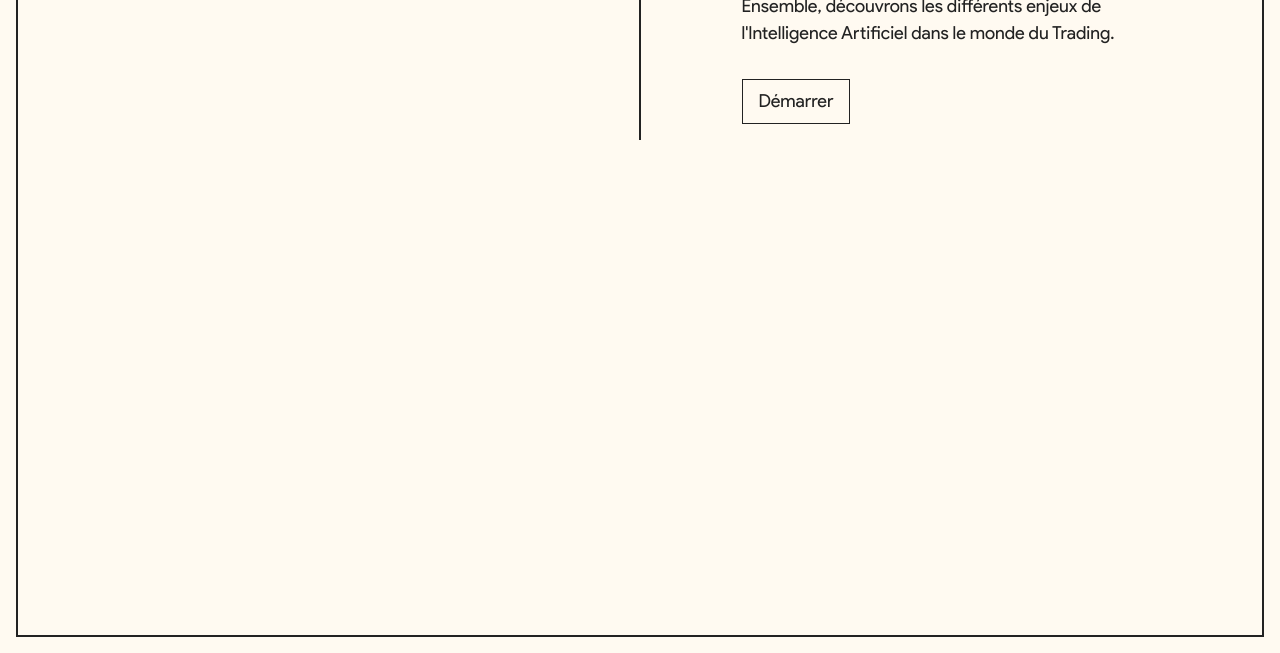
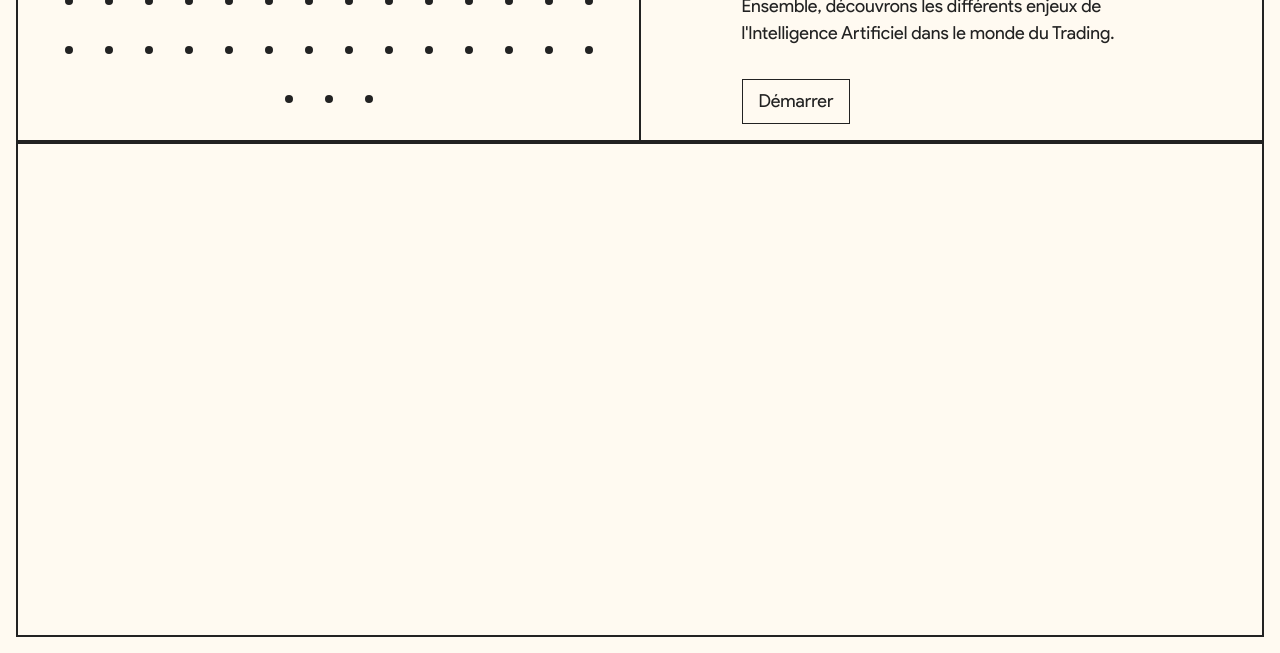
Before and after one commit to ggxm-ecv/Trading_And_AI, a website built with Parcel: page index.html in a window 1280 px wide. Shown: the part 147-800 px from the top of the page. Built offline with nearby package versions, Linux system fonts and the light colour scheme.

Commit message:
avancement step 1 pattern

```diff
--- a/index.html
+++ b/index.html
@@ -84,12 +84,22 @@
           </div>
         </div>
         <div class="step-1__pattern">
-
+          <div class="step-1__pattern-wrap"></div>
         </div>
       </div>
+
+      <div class="step step-2">
+
+      </div>
+
+      <div class="step step-3">
+
+      </div>
     </div>
+
   </main>
 
+  <script src="https://ajax.googleapis.com/ajax/libs/jquery/3.5.1/jquery.min.js"></script>
   <script src="js/vendor/modernizr-3.11.2.min.js"></script>
   <script src="js/plugins.js"></script>
   <script src="js/main.js"></script>
--- a/js/main.js
+++ b/js/main.js
@@ -2,7 +2,7 @@
 // Main
 *********************/
 
-/* Switch Color Mode */
+/********* Switch Color Mode *********/
 
 document.querySelector('[data-switch-color]').addEventListener('click', function() {
   document.body.classList.toggle('dark-mode');
@@ -11,3 +11,56 @@ document.querySelector('[data-switch-color]').addEventListener('click', function
   });
 
 });
+
+/********* Step 1 : Experimental Pattern *********/
+
+// Generate Items inside Pattern
+
+let patternWidth = document.querySelector('.step-1__pattern-wrap').offsetWidth;
+let patternHeight = document.querySelector('.step-1__pattern-wrap').offsetHeight;
+
+let itemsPerRow = Math.floor(patternWidth / 40);
+let itemsPerColumn = Math.floor(patternHeight / 40);
+
+let nbItems = itemsPerRow * itemsPerColumn;
+
+
+function insertItemsToPattern(nbItems) {
+
+  let pattern = document.querySelector('.step-1__pattern-wrap');
+
+  while (nbItems > 0) {
+
+    let item = document.createElement('div');
+    item.classList.add('step-1__pattern-item');
+    let itemInner = document.createElement('div');
+    itemInner.classList.add('step-1__pattern-item-inner');
+    item.appendChild(itemInner);
+
+    pattern.appendChild(item);
+
+    nbItems--;
+  }
+
+}
+
+insertItemsToPattern(nbItems);
+
+// Items Animation
+
+// (function() {
+//
+//     let mX, mY, distance,
+//         $element  = $('.step-1__content-wrap .heading');
+//
+//     function calculateDistance(elem, mouseX, mouseY) {
+//         return Math.floor(Math.sqrt(Math.pow(mouseX - (elem.offset().left+(elem.width()/2)), 2) + Math.pow(mouseY - (elem.offset().top+(elem.height()/2)), 2)));
+//     }
+//
+//     $(document).mousemove(function(e) {
+//         mX = e.pageX;
+//         mY = e.pageY;
+//         distance = calculateDistance($element, mX, mY);
+//     });
+//
+// })();
--- a/scss/_steps.scss
+++ b/scss/_steps.scss
@@ -3,15 +3,23 @@
 *********************/
 
 .steps {
-
+  overflow: auto;
+  scroll-snap-type: y mandatory;
+  &::-webkit-scrollbar {
+    display: none;
+  }
 }
 
 .step {
-  box-sizing: border-box;
+  box-sizing: content-box;
   width: 100%;
   max-width: 100%;
   height: 100%;
   max-height: 100%;
+  scroll-snap-align: start;
+  &:not(:first-child) {
+    border-top: 2px solid var(--color-main);
+  }
 }
 
 /********* Step 1 *********/
@@ -60,3 +68,29 @@
     border-right: 1px solid var(--color-main);
   }
 }
+
+.step-1__pattern-wrap {
+  display: flex;
+  flex-wrap: wrap;
+  align-items: center;
+  justify-content: center;
+  width: 100%;
+  max-width: 100%;
+  height: 100%;
+  max-height: 100%;
+}
+
+.step-1__pattern-item {
+  display: flex;
+  align-items: center;
+  justify-content: center;
+  width: 40px;
+  height: 40px;
+}
+
+.step-1__pattern-item-inner {
+  width: 8px;
+  height: 8px;
+  background-color: var(--color-main);
+  border-radius: 50%;
+}
```
Also changed, not shown: css/style.css, img/arrow-forward-outline.svg (deleted), 1 other file.
